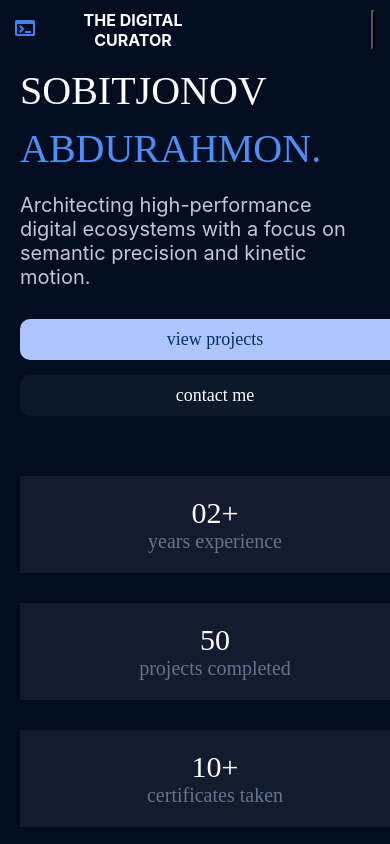
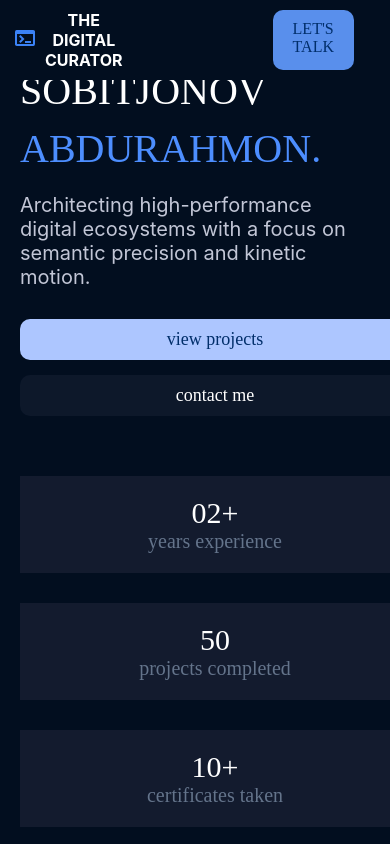
Before and after one commit to abdurahmon2204/my-first-portfolio, a React (Vite) app: page / in a window 390 px wide. Shown: the top 844 px of the page. Built offline with nearby package versions, Linux system fonts and the light colour scheme.

Commit message:
ozgarish

```diff
--- a/src/assets/Components/Navbar/Navbar.css
+++ b/src/assets/Components/Navbar/Navbar.css
@@ -93,6 +93,9 @@ text-transform: uppercase;
     .bar3 {
         transform: translateY(-9px) rotate(-45deg);
     }
+    .talk{
+        display: block;
+    }
 }
 
 /* Kichik telefonlar uchun */
@@ -104,4 +107,7 @@ text-transform: uppercase;
     .navbar {
         padding: 10px 15px;
     }
+    .talk{
+        display: block;
+    }
 }
```
